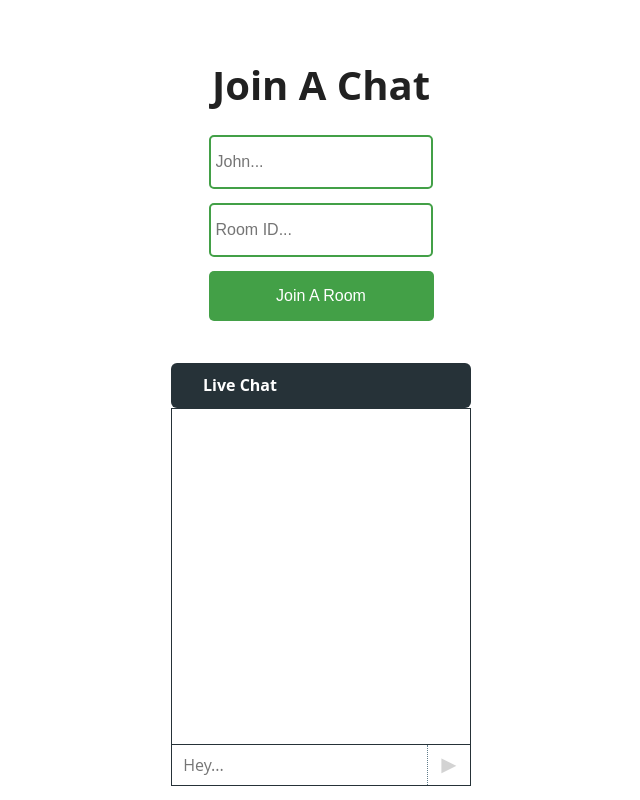
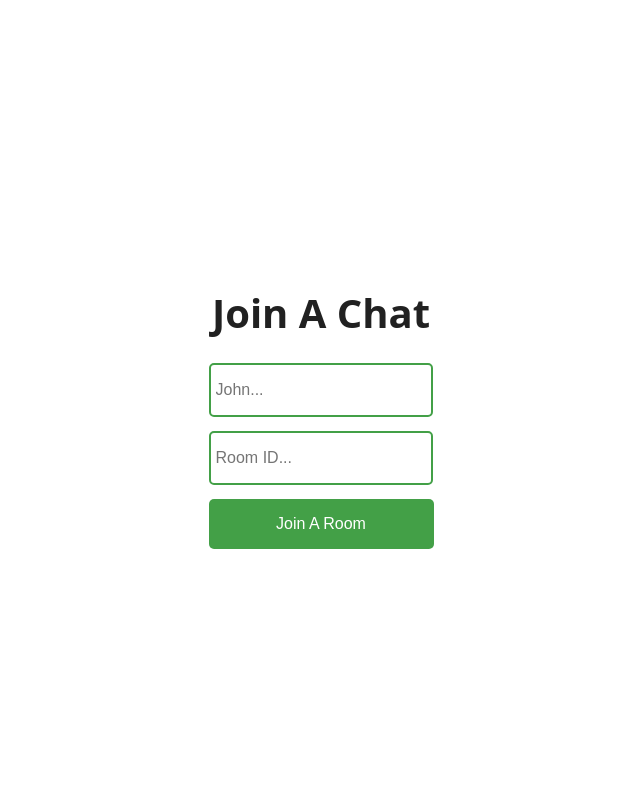
Before and after one commit to felixjkw/ChatAPP, a React (Create React App) app in the folder client/: page / in a window 1280 px wide. Shown: the whole page, without its empty margins (319-959 px from the left). Built offline with nearby package versions, Linux system fonts and the light colour scheme; no server answers.

Commit message:
show just chatwindow after joining

```diff
--- a/client/src/App.js
+++ b/client/src/App.js
@@ -9,10 +9,12 @@ const socket = io.connect("http://localhost:3001")
 function App() {
   const[username, setUsername] = useState("");
   const[room, setRoom] =useState("");
+  const[showChat, setShowChat] =useState(false);
 
   const joinRoom = () => {
     if (username !== "" && room !== "") {
-      socket.emit("join_room", room)
+      socket.emit("join_room", room);
+      setShowChat(true);
     }
   };
 
@@ -21,6 +23,7 @@ function App() {
 
   return (
     <div className="App">
+      {!showChat ?(
         <div className="joinChatContainer">
           <h3>Join A Chat</h3>
           <input
@@ -39,7 +42,10 @@ function App() {
           />
           <button onClick={joinRoom}>Join A Room</button>
         </div>
+      )
+        : (
         <Chat socket={socket} username={username} room={room} />
+        )}
     </div>
   );
 }
```
